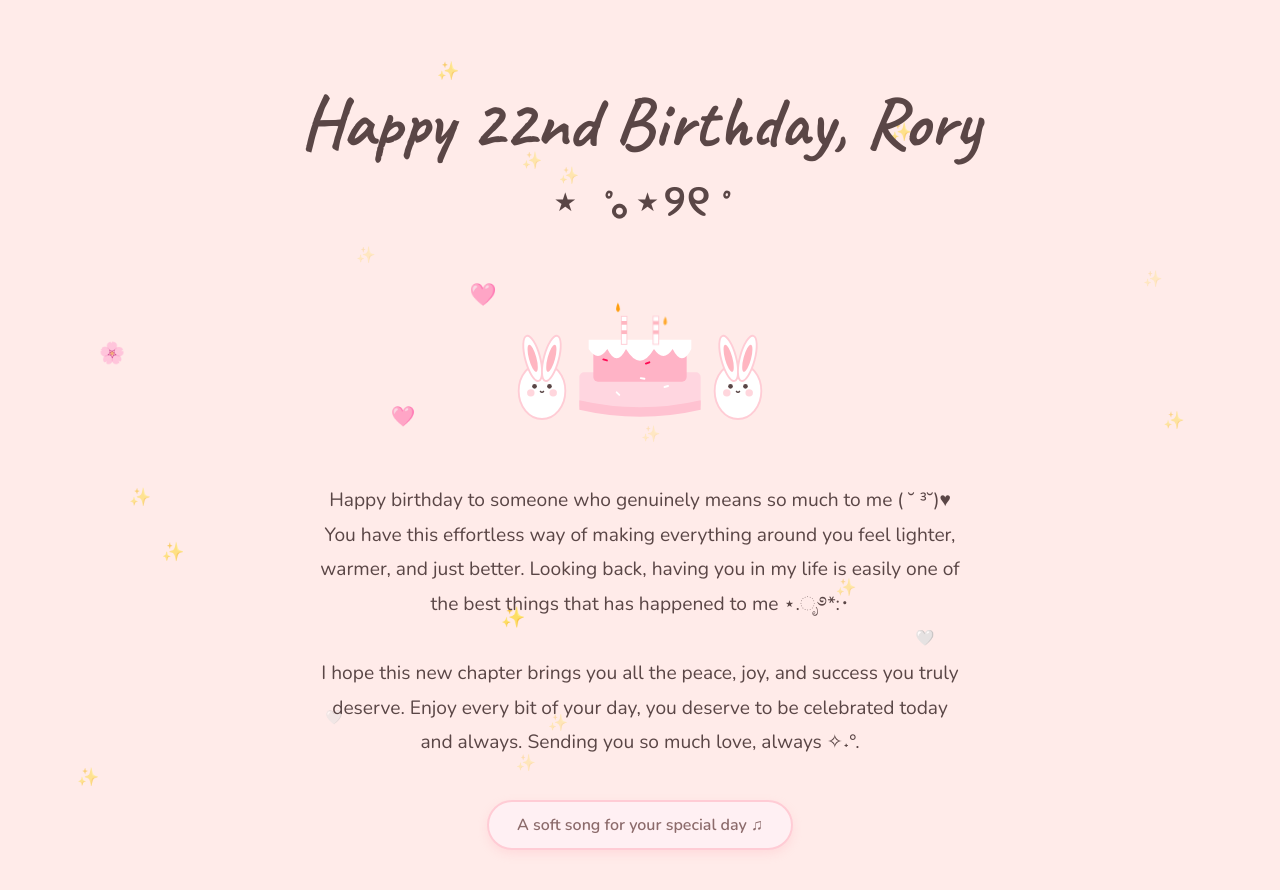
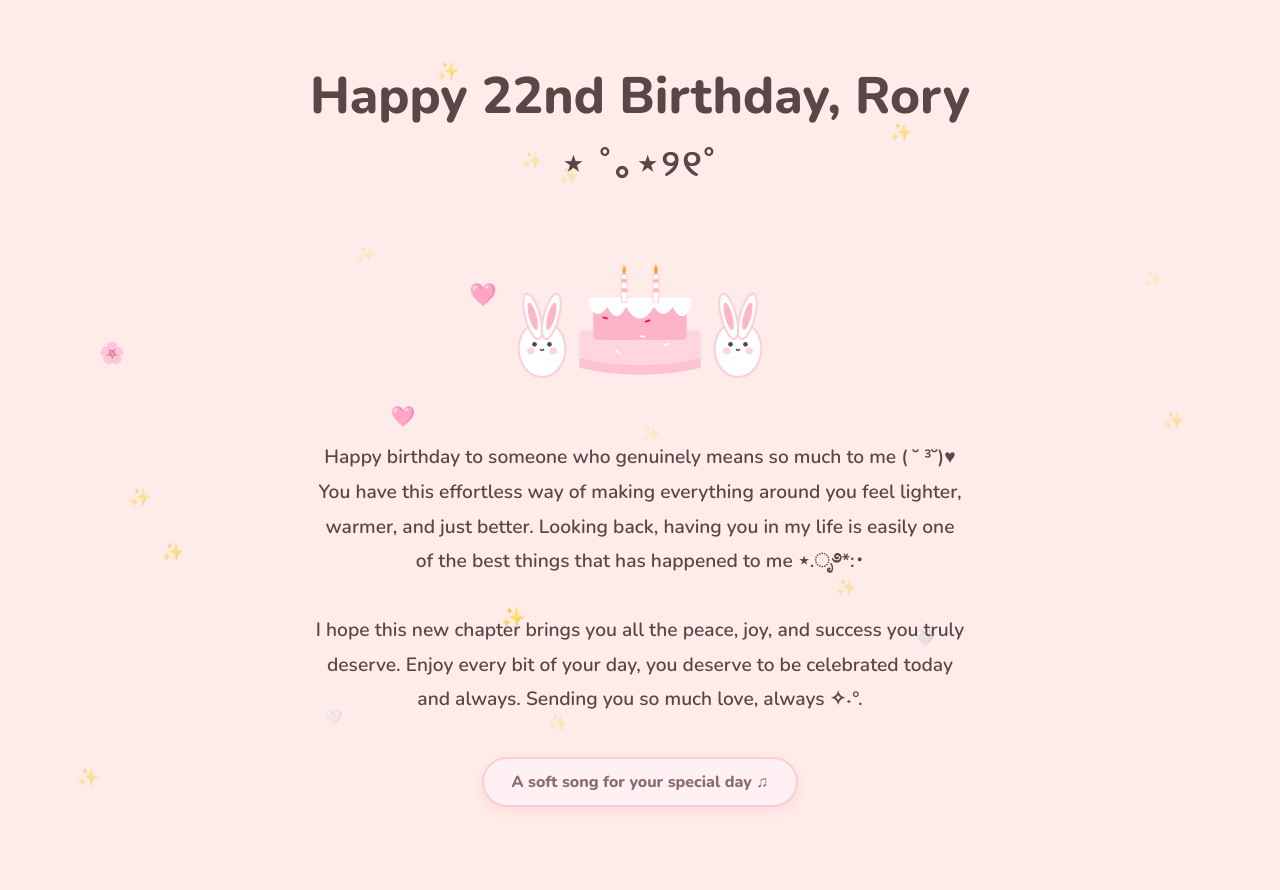
Before and after one commit to WakkoMoh/RoryBirthday, a plain HTML site: page index.html in a window 1280 px wide. After the commit the page ends 859 px from the top, so only its background shows below. Drawn offline with nearby package versions, Linux system fonts and the light colour scheme.

Commit message:
Update font styles and adjust CSS properties

```diff
--- a/index.html
+++ b/index.html
@@ -6,7 +6,7 @@
     <title>Happy 22nd Birthday Rory</title>
     <link rel="preconnect" href="https://fonts.googleapis.com">
     <link rel="preconnect" href="https://fonts.gstatic.com" crossorigin>
-    <link href="https://fonts.googleapis.com/css2?family=Caveat:wght@600;700&family=Nunito:wght@400;600&display=swap" rel="stylesheet">
+    <link href="https://fonts.googleapis.com/css2?family=Nunito:wght@400;600;800&display=swap" rel="stylesheet">
 
     <style>
         :root {
@@ -78,8 +78,9 @@
         }
 
         h1 {
-            font-family: 'Caveat', cursive;
-            font-size: clamp(2.8rem, 6vw, 4.5rem);
+            font-family: 'Nunito', sans-serif;
+            font-weight: 800;
+            font-size: clamp(2rem, 5vw, 3.2rem);
             margin-bottom: 0.5rem;
             color: #5a4646;
             line-height: 1.2;
@@ -87,9 +88,9 @@
 
         .symbols {
             display: block;
-            font-size: 0.6em;
-            margin-top: 10px;
-            letter-spacing: 2px;
+            font-size: 0.7em;
+            margin-top: 15px;
+            letter-spacing: 3px;
             white-space: nowrap;
         }
 
@@ -104,6 +105,7 @@
             padding: 0 1.5rem;
             max-width: 650px;
             color: #5a4646;
+            font-weight: 600;
         }
 
         .cake-container {
@@ -114,14 +116,15 @@
         }
 
         .flame {
-            transform-origin: center bottom;
-            animation: flicker 1.5s ease-in-out infinite alternate;
+            transform-origin: bottom center;
+            transform-box: fill-box;
+            animation: flicker 1.2s ease-in-out infinite alternate;
         }
 
         @keyframes flicker {
-            0% { transform: scale(1) translateY(0); opacity: 0.9; }
-            50% { transform: scale(1.05) translateY(-1px) rotate(-2deg); opacity: 1; }
-            100% { transform: scale(0.95) translateY(1px) rotate(2deg); opacity: 0.8; }
+            0% { transform: scaleY(1); opacity: 0.8; }
+            50% { transform: scaleY(1.15); opacity: 1; }
+            100% { transform: scaleY(0.95); opacity: 0.9; }
         }
 
         .music-btn {
@@ -134,7 +137,7 @@
             border-radius: 30px;
             color: #8c6b6b;
             font-family: 'Nunito', sans-serif;
-            font-weight: 600;
+            font-weight: 800;
             text-decoration: none;
             transition: all 0.3s ease;
             box-shadow: 0 4px 10px rgba(255, 182, 193, 0.3);
```
